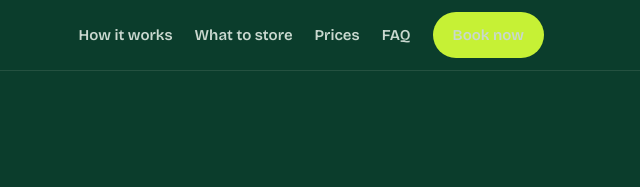
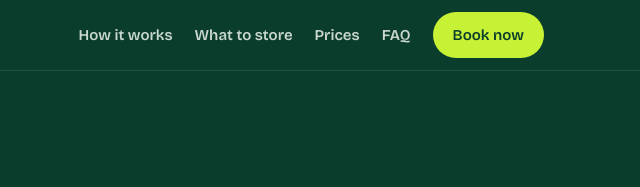
Before and after one commit to HartStash/hartpury-stash-website, a plain HTML site: page index.html in a window 1280 px wide. Shown: the top 187 px of the page, 640-1280 px from the left. Drawn offline with nearby package versions, Linux system fonts and the light colour scheme.

Commit message:
Make the Book now button text readable

```diff
--- a/index.html
+++ b/index.html
@@ -68,6 +68,7 @@ header.top{position:sticky;top:env(safe-area-inset-top,0px);z-index:9;background
 nav.links{display:flex;gap:22px;align-items:center}
 nav.links a{text-decoration:none;font-weight:600;font-size:15px;color:var(--band-muted)}
 nav.links a:hover{color:var(--band-ink)}
+nav.links a.btn{color:#0B3D2C}
 @media (max-width:760px){nav.links a:not(.btn){display:none}}
 
 /* Hero */
```
